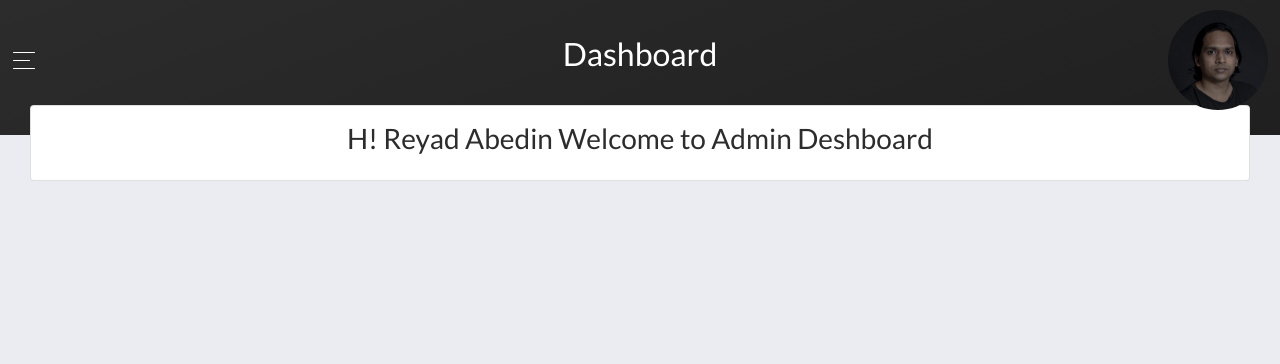
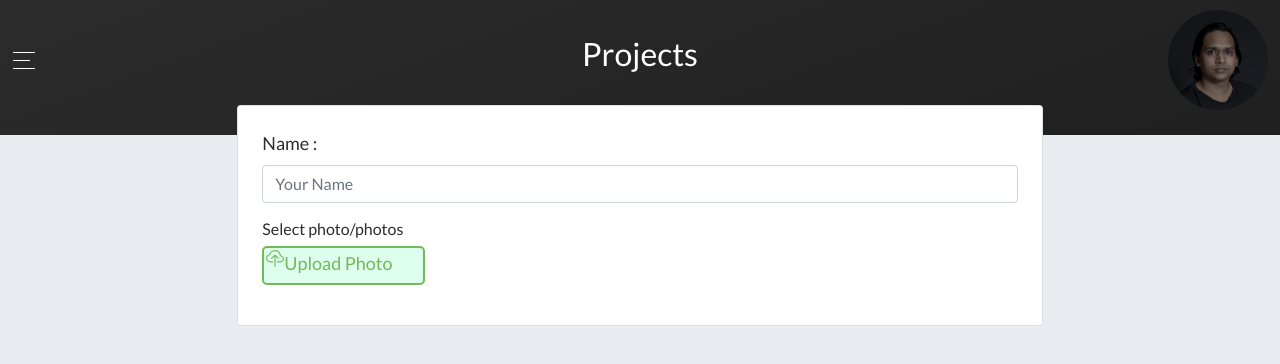
Before and after one commit to SMRsaimon/artist_protfolio, a React (Create React App) app: page /admin/projects in a window 1280 px wide. Before the commit this address led to /admin/dashboard. Shown: the top 364 px of the page. Built offline with nearby package versions, Linux system fonts and the light colour scheme.

Commit message:
reday to multiple img uploaded

```diff
--- a/src/adminDeshbord/components/Sidebar/Sidebar.js
+++ b/src/adminDeshbord/components/Sidebar/Sidebar.js
@@ -56,8 +56,9 @@ function Sidebar(props) {
                   className="nav-link"
                   activeClassName="active"
                 >
-
-                  <p>{prop.name}</p>
+                 <span>{prop.icon}</span>
+                 {"  "}
+                  <span>{prop.name}</span>
                 </NavLink>
               </li>
             );
--- a/src/adminDeshbord/routes.js
+++ b/src/adminDeshbord/routes.js
@@ -1,7 +1,13 @@
 import Dashboard from "./views/Dashboard";
 import About from "./views/About/About";
 import UserPage from "./views/UserPage";
-import TableList from "./views/TableList";
+import Projects from "./views/Projects/Projects";
+
+// React icon
+import { IoQrCodeSharp } from 'react-icons/io5';
+import { FcAbout } from 'react-icons/fc';
+import { AiFillProject } from 'react-icons/ai';
+
 
 
 
@@ -9,7 +15,7 @@ var dashRoutes = [
   {
     path: "/dashboard",
     name: "Dashboard",
-    icon: "design_app",
+    icon: <IoQrCodeSharp/>,
     component: Dashboard,
     layout: "/admin",
   },
@@ -18,22 +24,22 @@ var dashRoutes = [
   {
     path: "/About",
     name: "About",
-    icon: "ui-1_bell-53",
+    icon: <FcAbout/>,
     component: About,
     layout: "/admin",
   },
   {
     path: "/user-page",
     name: "User Profile",
-    icon: "users_single-02",
+    icon: <IoQrCodeSharp/>,
     component: UserPage,
     layout: "/admin",
   },
   {
-    path: "/extended-tables",
-    name: "Table List",
-    icon: "files_paper",
-    component: TableList,
+    path: "/projects",
+    name: "Projects",
+    icon: <AiFillProject/>,
+    component: Projects,
     layout: "/admin",
   },
 
--- a/src/adminDeshbord/views/About/About.css
+++ b/src/adminDeshbord/views/About/About.css
@@ -15,3 +15,6 @@
     border-radius: 5px;
     cursor: pointer;
   }
+  .active{
+     color: white;
+  }
--- /dev/null
+++ b/src/adminDeshbord/views/Projects/ProjectImage.jsx
@@ -0,0 +1,62 @@
+import React from 'react';
+import { useState } from 'react';
+import { useForm } from "react-hook-form";
+import { BsCloudUpload } from 'react-icons/bs';
+
+const ProjectImage = () => {
+
+    const [images,setImages]=useState([])
+    const {
+        register,
+        handleSubmit,
+        formState: { errors },
+      } = useForm();
+    const hendelImageUploaded=(e)=>{
+
+        setImages([...images, ...e.target.files] )
+
+    }
+
+    console.log(images)
+      const onSubmit = (data) => {};
+    return (
+        <div className="card p-4">
+              <form onSubmit={handleSubmit(onSubmit)}>
+                <div className="mb-3">
+                  <label className="form-label" for="exampleFormControlInput1">
+                    Name :
+                  </label>
+
+                  <input
+                    type="text"
+                    className="form-control"
+                    id="exampleFormControlInput1"
+                    placeholder="Your Name "
+                    {...register("name", { required: false })}
+                  />
+                </div>
+                <div className="mb-3 weight-UPimg">
+
+         <h6>Select photo/photos</h6>
+
+         <input
+         style={{display:"none"}}
+           onChange={hendelImageUploaded}
+           name="image"
+           id="file"
+           type="file"
+           accept="image/*"
+           multiple
+         />
+
+         <label htmlFor="file">
+           <BsCloudUpload /> Upload Photo
+         </label>
+
+       </div>
+              </form>
+            </div>
+    );
+};
+
+export default ProjectImage;
--- /dev/null
+++ b/src/adminDeshbord/views/Projects/Projects.jsx
@@ -0,0 +1,32 @@
+import React from "react";
+
+
+import PanelHeader from "../../components/PanelHeader/PanelHeader";
+import ProjectImage from "./ProjectImage";
+import "./Projects.css";
+
+const Projects = () => {
+
+  return (
+    <>
+      <PanelHeader
+        size="sm"
+        content={
+          <div className="header text-center">
+            <h2 className="title">Projects</h2>
+          </div>
+        }
+      />
+      <div className="content">
+        <div className="row">
+          <div className="col-md-8 offset-md-2">
+              <ProjectImage/>
+
+          </div>
+        </div>
+      </div>
+    </>
+  );
+};
+
+export default Projects;
```
Also changed, not shown: src/adminDeshbord/views/Projects/Projects.css (added), 1 other file (tests, documents, lock files or other folders).
